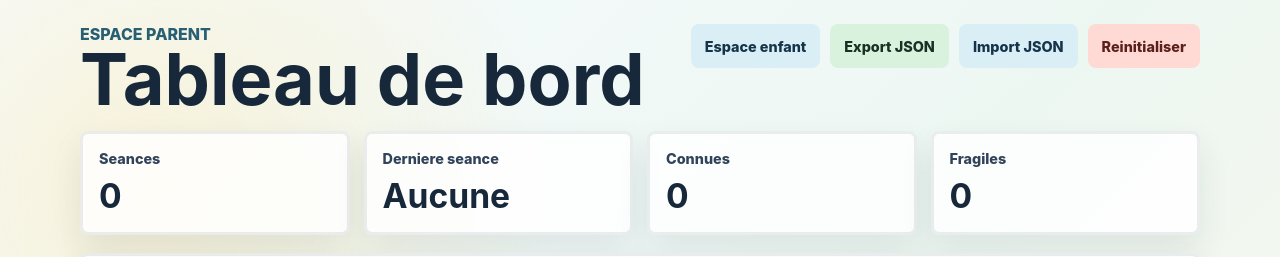
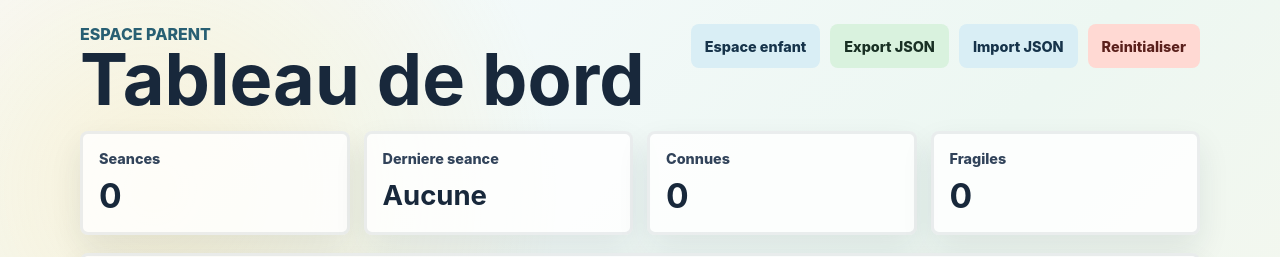
Before and after one commit to Karlos-fr/Alpha-Memoire, a React (Vite) app: page / in a window 1280 px wide. Both pictures are taken after a click on the button "Espace parent". Shown: the top 257 px of the page. Built offline with nearby package versions, Linux system fonts and the light colour scheme.

Commit message:
Fit parent dashboard session date metric

```diff
--- a/src/App.css
+++ b/src/App.css
@@ -481,6 +481,13 @@ button:focus-visible {
   font-size: clamp(1.45rem, 3vw, 2.1rem);
 }
 
+.parent-metric.is-date-metric strong {
+  max-width: 100%;
+  font-size: clamp(1.25rem, 2.15vw, 1.75rem);
+  line-height: 1.12;
+  overflow-wrap: anywhere;
+}
+
 .parent-columns {
   grid-template-columns: minmax(0, 1.3fr) minmax(320px, 0.7fr);
 }
--- a/src/App.tsx
+++ b/src/App.tsx
@@ -815,8 +815,12 @@ function MissionCompanion({ mood }: { mood: CompanionMood }) {
  * Indicateur synthetique de l'espace parent.
  */
 function ParentMetric({ label, value }: { label: string; value: string }) {
+  const metricClassName = label === 'Derniere seance'
+    ? 'parent-metric is-date-metric'
+    : 'parent-metric'
+
   return (
-    <div className="parent-metric">
+    <div className={metricClassName}>
       <span>{label}</span>
       <strong>{value}</strong>
     </div>
```
